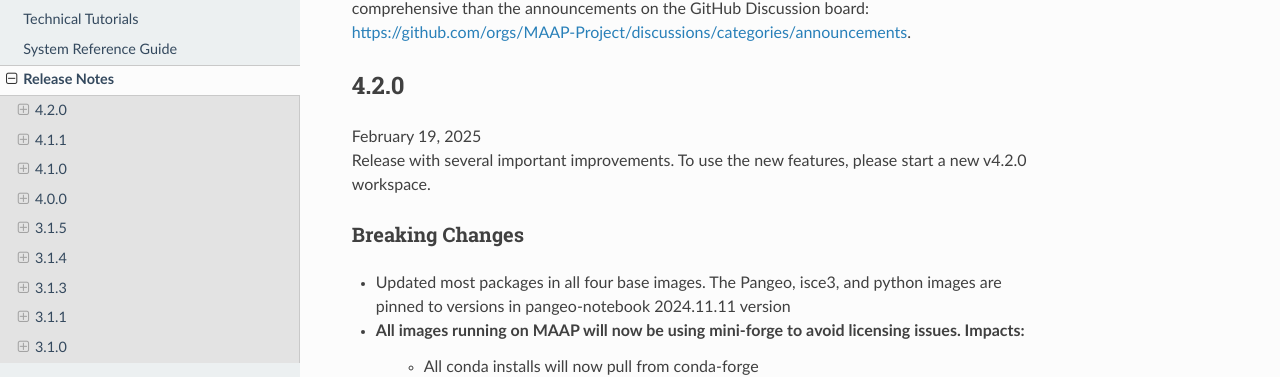
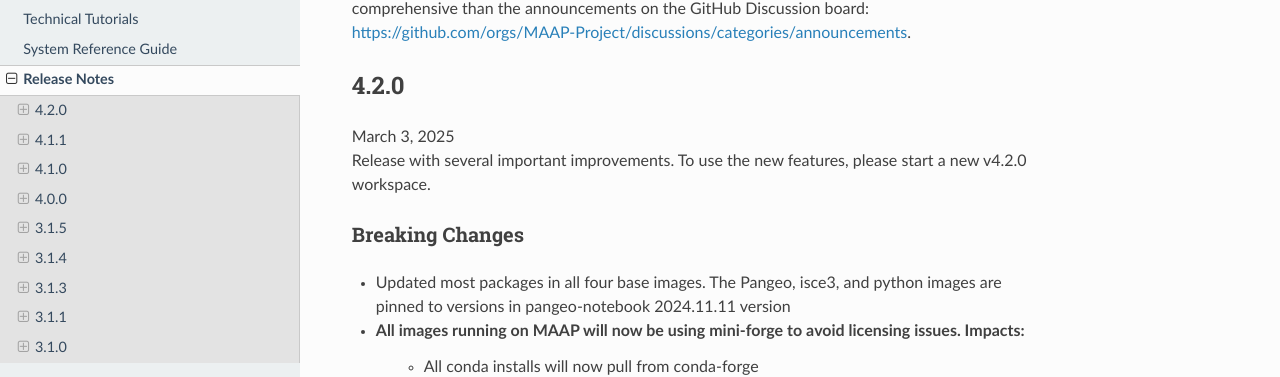
Before and after one commit to MAAP-Project/maap-documentation, a Sphinx documentation site: the page built from docs/source/release_notes.rst, in a window 1280 px wide and 900 px high. Shown: the part 211-588 px from the top of the window. Built offline with Sphinx 7.4.7 and the Read the Docs theme 3.1.0, drawn with Linux system fonts in a browser that asks for light colours; pages that are not in the unit, such as notebooks, are missing from menus.

Commit message:
update release note date for 4.2.0

```diff
--- a/docs/source/release_notes.rst
+++ b/docs/source/release_notes.rst
@@ -6,7 +6,7 @@ Release notes will mention the release date, a summary for each release, and com
 -------------------------------------------------------------
 4.2.0
 -------------------------------------------------------------
-| February 19, 2025
+| March 3, 2025
 | Release with several important improvements. To use the new features, please start a new v4.2.0 workspace.
 
 Breaking Changes
```
